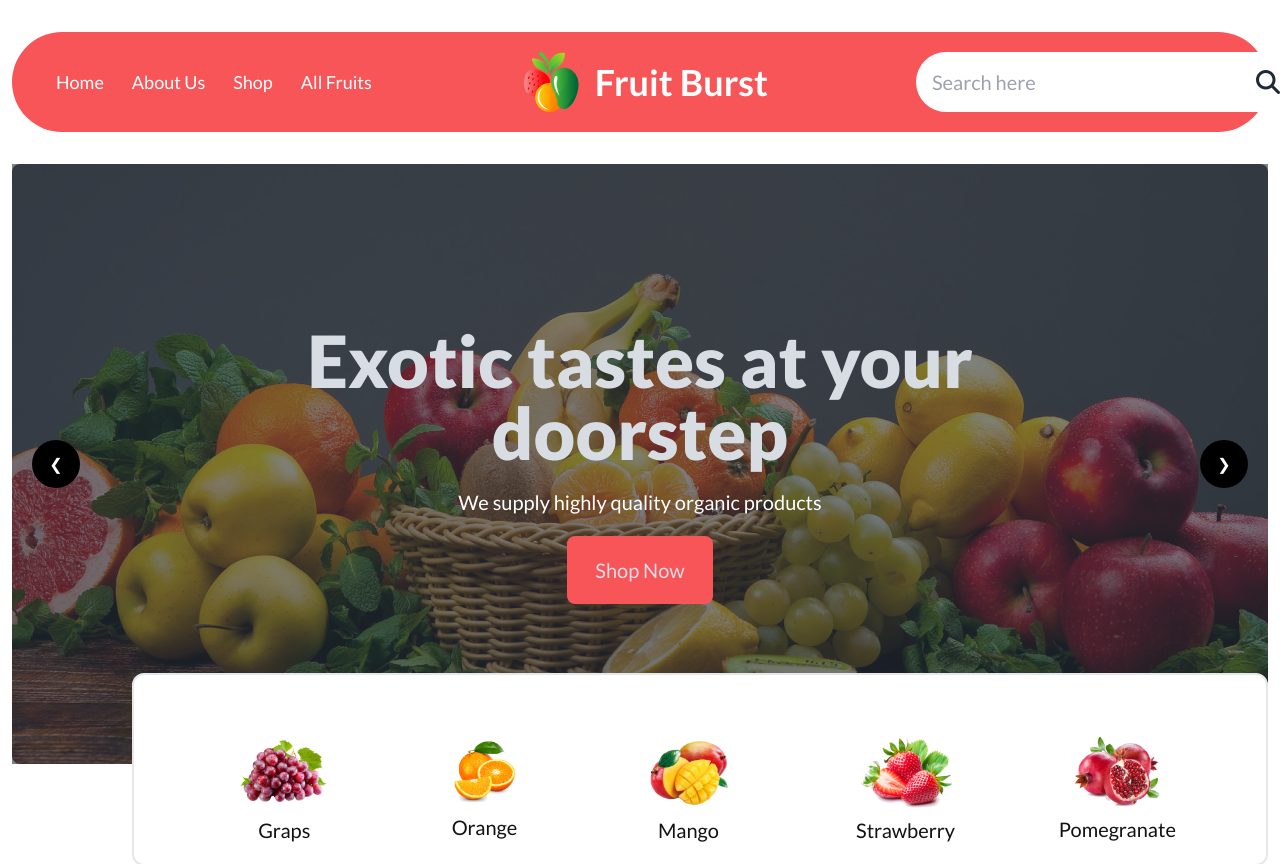
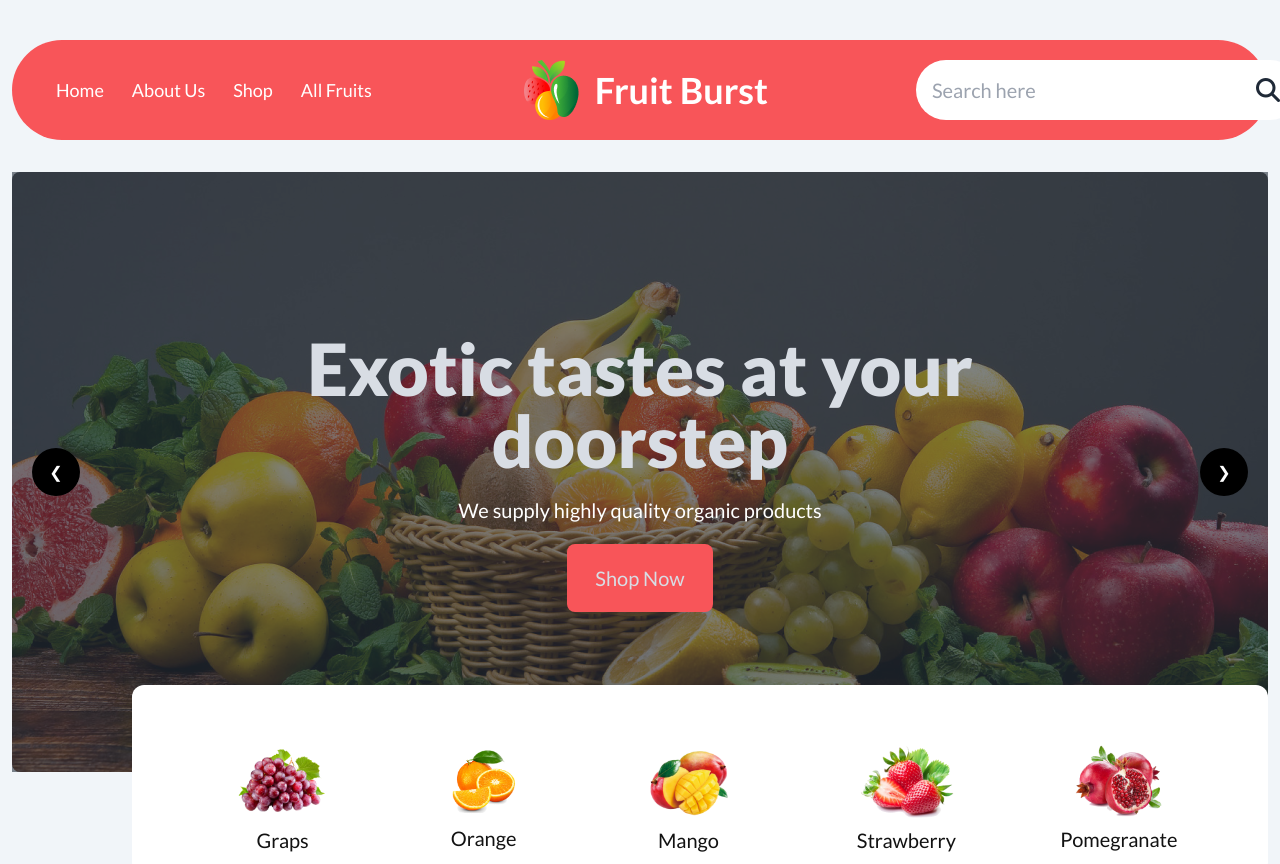
Before and after one commit to mdmanik26/fruit-brust, a plain HTML site: page index.html in a window 1280 px wide. Shown: the top 864 px of the page. Drawn offline with nearby package versions, Linux system fonts and the light colour scheme; grey boxes are pictures that could not be loaded.

Commit message:
some padding margin change and pushed

```diff
--- a/index.html
+++ b/index.html
@@ -19,14 +19,15 @@
     .font-lato {
       font-family: lato;
     }
+
   </style>
 </head>
 
-<body class="font-lato ">
+<body class="font-lato bg-slate-100  ">
   <!-- header section -->
-  <header class="px-3">
+  <header class="px-3 pt-10 ">
     <!-- navbar -->
-    <nav class=" max-w-[1440px] navbar justify-between  lg:bg-[#F85559] mx-auto my-8 rounded-[600px] py-5 lg:px-10 ">
+    <nav class=" max-w-[1440px] navbar justify-between  lg:bg-[#F85559] mx-auto mb-8 rounded-[600px] py-5 lg:px-10 ">
 
       <div class=" justify-between hidden lg:flex">
         <ul class="gap-7 menu-horizontal px-1 text-white font-medium text-lg">
@@ -162,7 +163,7 @@
 
       <!-- bonus part starts -->
       <div
-        class="max-w-[1200px] px-16 gap-x-10 absolute px- -bottom-24 left-[120px] border-2 bg-white rounded-xl justify-center  flex items-center py-5 hidden lg:flex">
+        class="max-w-[1200px] px-16 gap-x-10 absolute px- -bottom-24 left-[120px]  bg-white rounded-xl justify-center  flex items-center py-5 hidden lg:flex">
 
         <!-- first card -->
         <div class="card space-y-2 ">
@@ -233,7 +234,7 @@
   <main class="px-3">
 
     <!-- timer Section -->
-    <section class="max-w-[1440px] mx-auto my-10  lg:mt-36 px-4 md:px-4 lg:px-0 text-center ">
+    <section class="max-w-[1440px] mx-auto my-10 lg:my-32  lg:mt-36 px-4 md:px-4 lg:px-0 text-center ">
       <!-- timer part -->
       <div class="flex gap-5 items-center justify-between flex-col md:flex-col lg:flex-row  ">
 
```
